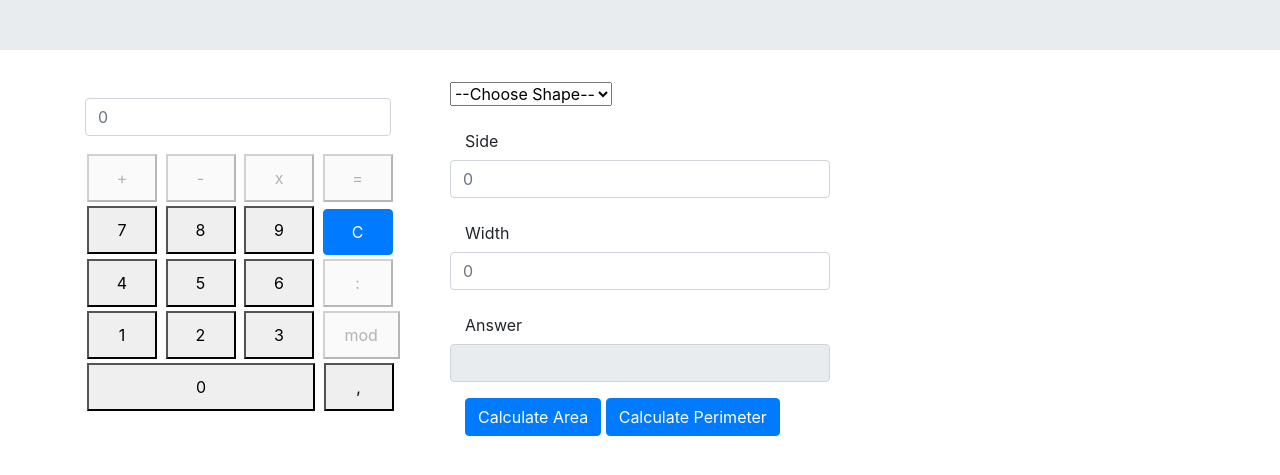
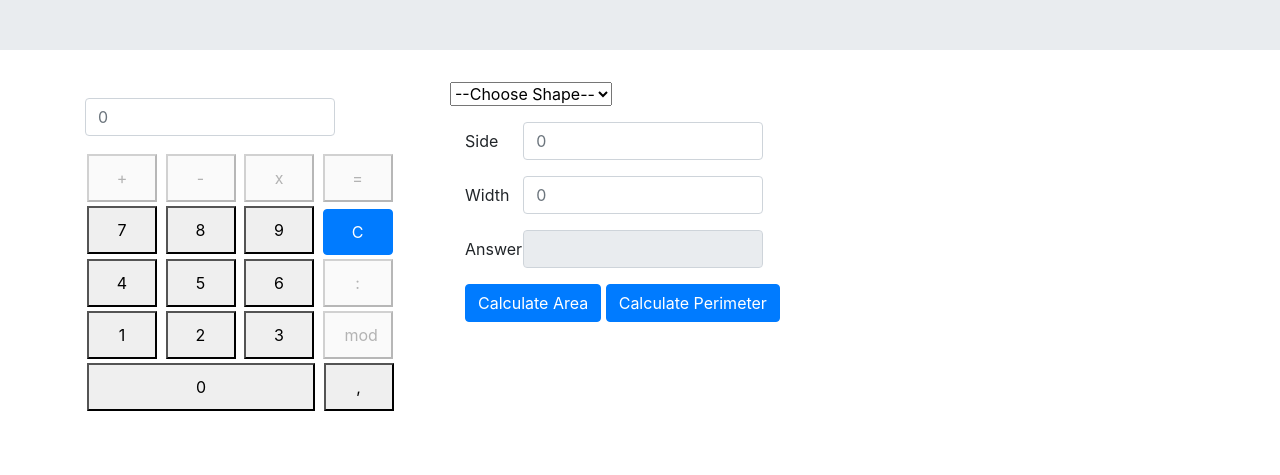
Before and after one commit to fullstuck/javascript-calculator, a plain HTML site: page index.html in a window 1280 px wide. Shown: the part 153-628 px from the top of the page. Drawn offline with nearby package versions, Linux system fonts and the light colour scheme.

Commit message:
Add text style

```diff
--- a/index.css
+++ b/index.css
@@ -2,6 +2,7 @@
     margin: 2px;
     padding: 10px 20px;
     min-width: 70px;
+    max-width: 70px;
 }
 
 .zeroButton {
@@ -10,5 +11,14 @@
 }
 
 .input {
-    width: 306px;
+    width: 250px;
 }
+
+.text {
+    width: 240px;
+    margin-left: 10px;
+}
+
+.combobox {
+    min-width: 300px;
+}
```
